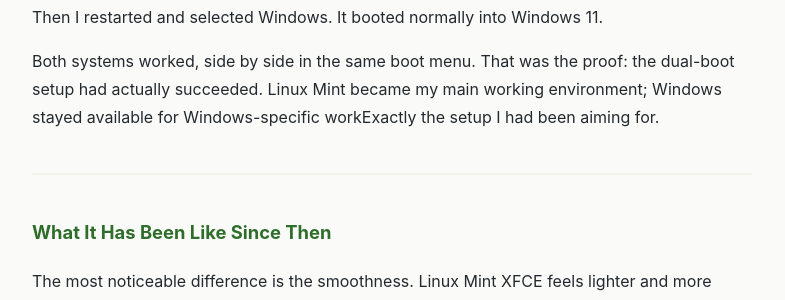
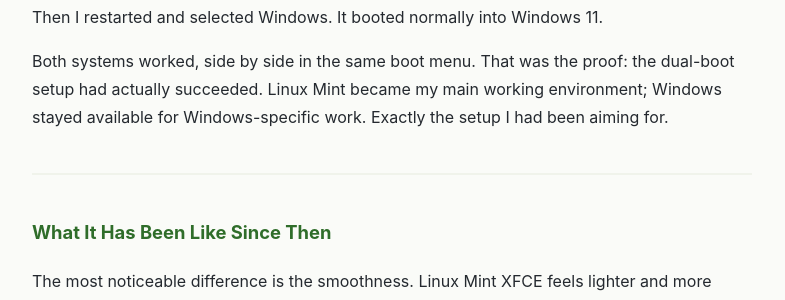
Before and after one commit to Kinganthonytech/Kinganthonytech.github.io, a Jekyll site: the page built from _posts/2026-09-29-dual-booting-linux-mint-xfce-part-3.md, in a window 1280 px wide and 900 px high, scrolled down 8166 px. Shown: the part 209-509 px from the top of the window, without its empty margins (248-1033 px from the left). Built offline with Jekyll 4.4.1, drawn with Linux system fonts in a browser that asks for light colours.

```diff
--- a/_posts/2026-09-29-dual-booting-linux-mint-xfce-part-3.md
+++ b/_posts/2026-09-29-dual-booting-linux-mint-xfce-part-3.md
@@ -222,7 +222,7 @@ into Windows 11.
 Both systems worked, side by side in the same boot menu.
 That was the proof: the dual-boot setup had actually succeeded.
 Linux Mint became my main working environment; Windows stayed
-available for Windows-specific workExactly the setup I
+available for Windows-specific work. Exactly the setup I
 had been aiming for.
 
 ---
```
